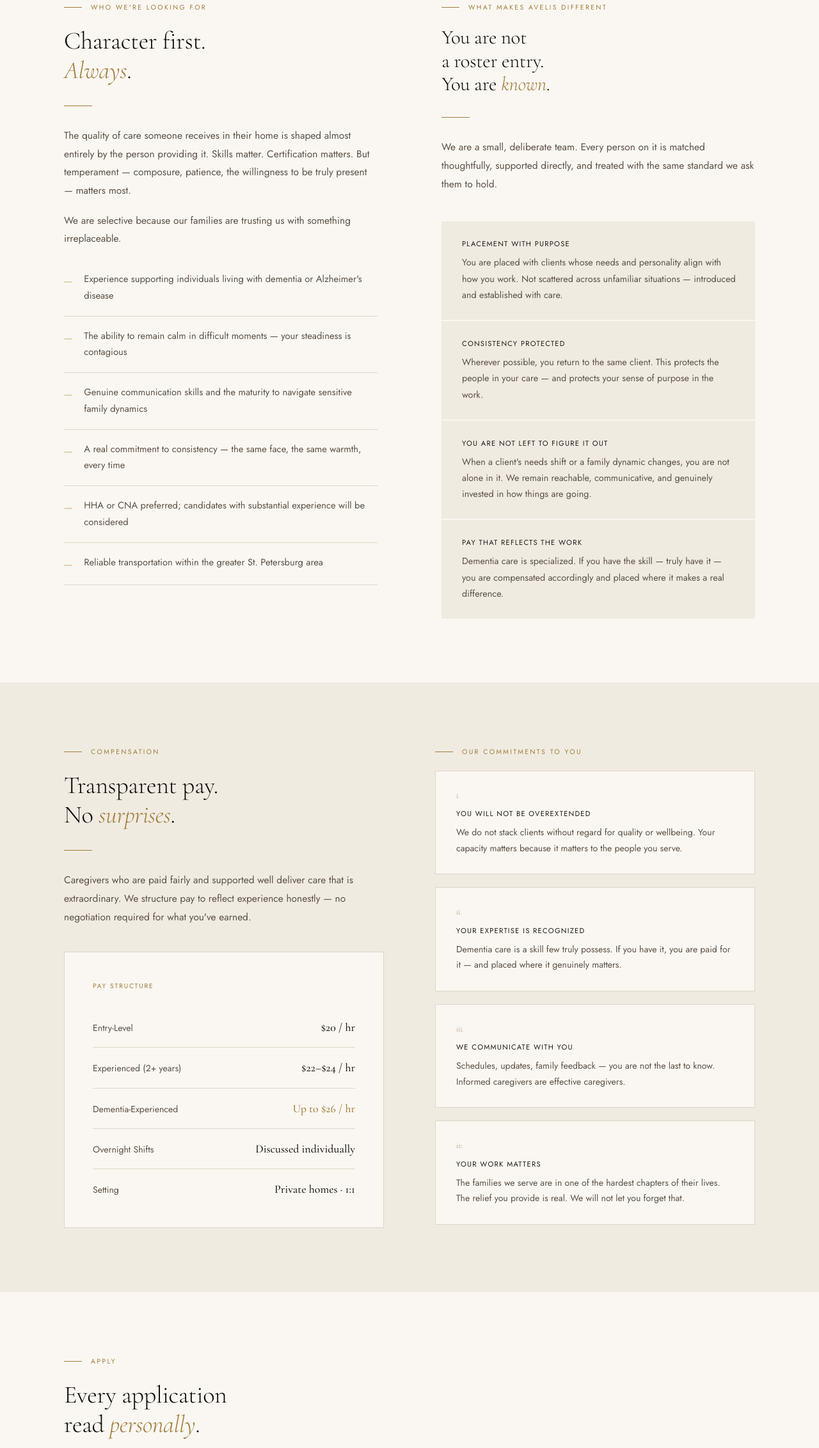
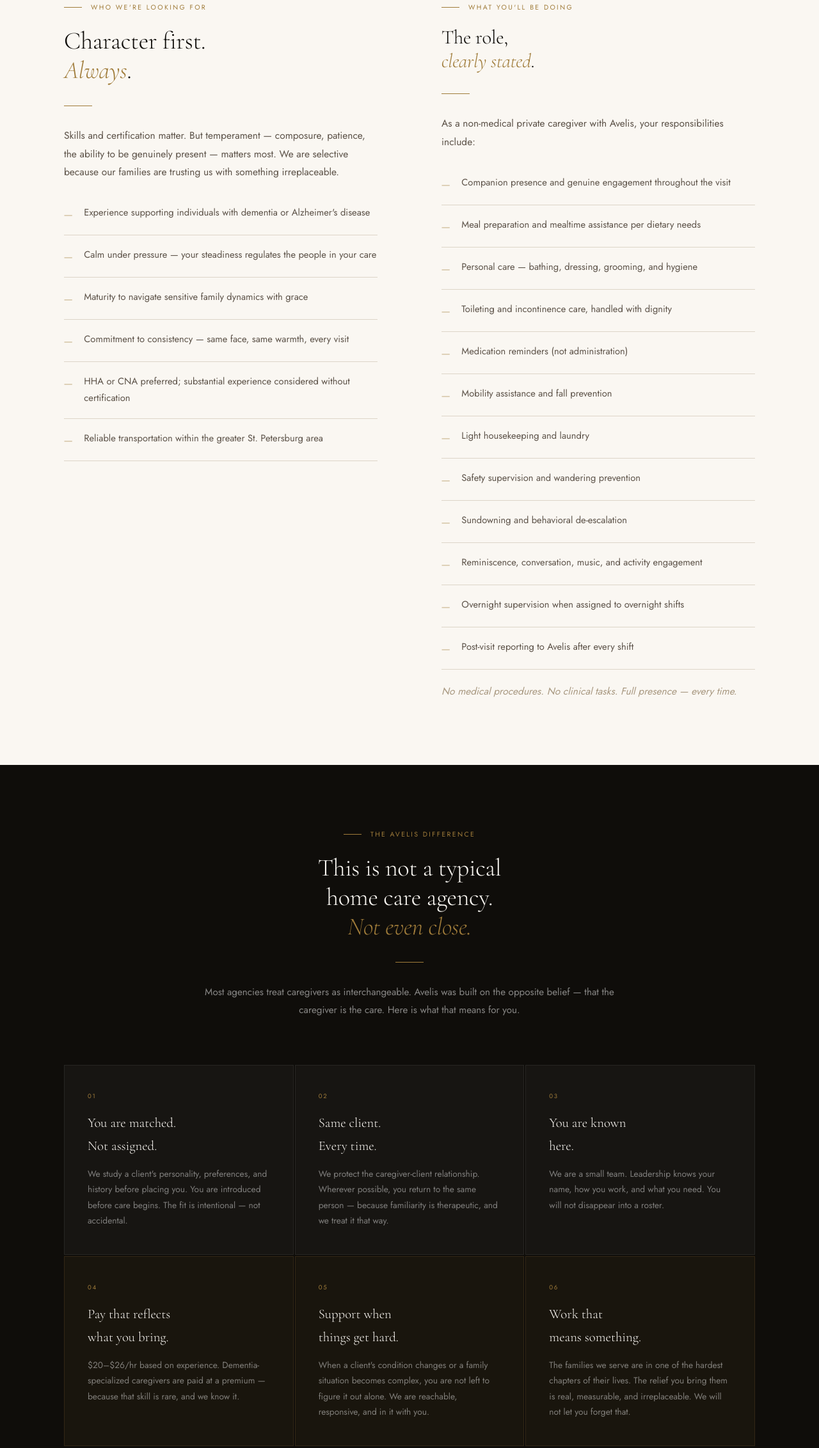
Before and after one commit to strawna12/Avelis, a website: page avelis-care-careers.html in a window 1280 px wide. Shown: the part 963-3227 px from the top of the page at 64% size. Drawn offline with nearby package versions, Linux system fonts and the light colour scheme.

Commit message:
Add files via upload

```diff
--- a/avelis-care-careers.html
+++ b/avelis-care-careers.html
@@ -462,6 +462,7 @@
     .two-col, .comp-grid, .apply-intro { grid-template-columns: 1fr; gap: 48px; }
     .grid-2, .grid-3 { grid-template-columns: 1fr; }
     .footer-inner { padding: 0 28px; }
+    #difference .container > div[style*="grid-template-columns:1fr 1fr 1fr"] { grid-template-columns: 1fr !important; }
   }
 </style>
   <!-- Google tag (gtag.js) -->
@@ -531,46 +532,97 @@
         <h2 class="section-heading">Character first.<br><em>Always</em>.</h2>
         <div class="divider"></div>
         <p class="body-text" style="margin-bottom:18px;">
-          The quality of care someone receives in their home is shaped almost entirely by the person providing it. Skills matter. Certification matters. But temperament — composure, patience, the willingness to be truly present — matters most.
-        </p>
-        <p class="body-text">
-          We are selective because our families are trusting us with something irreplaceable.
+          Skills and certification matter. But temperament — composure, patience, the ability to be genuinely present — matters most. We are selective because our families are trusting us with something irreplaceable.
         </p>
         <ul class="qualities">
-          <li>Experience supporting individuals living with dementia or Alzheimer's disease</li>
-          <li>The ability to remain calm in difficult moments — your steadiness is contagious</li>
-          <li>Genuine communication skills and the maturity to navigate sensitive family dynamics</li>
-          <li>A real commitment to consistency — the same face, the same warmth, every time</li>
-          <li>HHA or CNA preferred; candidates with substantial experience will be considered</li>
+          <li>Experience supporting individuals with dementia or Alzheimer's disease</li>
+          <li>Calm under pressure — your steadiness regulates the people in your care</li>
+          <li>Maturity to navigate sensitive family dynamics with grace</li>
+          <li>Commitment to consistency — same face, same warmth, every visit</li>
+          <li>HHA or CNA preferred; substantial experience considered without certification</li>
           <li>Reliable transportation within the greater St. Petersburg area</li>
         </ul>
       </div>
       <div class="fade-up d1">
-        <div class="section-label">What Makes Avelis Different</div>
-        <h2 class="section-heading" style="font-size:clamp(1.6rem,2.4vw,2rem);">You are not<br>a roster entry.<br>You are <em>known</em>.</h2>
+        <div class="section-label">What You'll Be Doing</div>
+        <h2 class="section-heading" style="font-size:clamp(1.6rem,2.4vw,2rem);">The role,<br><em>clearly stated</em>.</h2>
         <div class="divider"></div>
-        <p class="body-text" style="margin-bottom:40px;">
-          We are a small, deliberate team. Every person on it is matched thoughtfully, supported directly, and treated with the same standard we ask them to hold.
-        </p>
-        <div class="diff-blocks">
-          <div class="diff-block">
-            <div class="diff-block-title">Placement With Purpose</div>
-            <div class="diff-block-body">You are placed with clients whose needs and personality align with how you work. Not scattered across unfamiliar situations — introduced and established with care.</div>
-          </div>
-          <div class="diff-block">
-            <div class="diff-block-title">Consistency Protected</div>
-            <div class="diff-block-body">Wherever possible, you return to the same client. This protects the people in your care — and protects your sense of purpose in the work.</div>
-          </div>
-          <div class="diff-block">
-            <div class="diff-block-title">You Are Not Left to Figure It Out</div>
-            <div class="diff-block-body">When a client's needs shift or a family dynamic changes, you are not alone in it. We remain reachable, communicative, and genuinely invested in how things are going.</div>
-          </div>
-          <div class="diff-block">
-            <div class="diff-block-title">Pay That Reflects the Work</div>
-            <div class="diff-block-body">Dementia care is specialized. If you have the skill — truly have it — you are compensated accordingly and placed where it makes a real difference.</div>
-          </div>
-        </div>
+        <p class="body-text" style="margin-bottom:28px;">As a non-medical private caregiver with Avelis, your responsibilities include:</p>
+        <ul class="qualities">
+          <li>Companion presence and genuine engagement throughout the visit</li>
+          <li>Meal preparation and mealtime assistance per dietary needs</li>
+          <li>Personal care — bathing, dressing, grooming, and hygiene</li>
+          <li>Toileting and incontinence care, handled with dignity</li>
+          <li>Medication reminders (not administration)</li>
+          <li>Mobility assistance and fall prevention</li>
+          <li>Light housekeeping and laundry</li>
+          <li>Safety supervision and wandering prevention</li>
+          <li>Sundowning and behavioral de-escalation</li>
+          <li>Reminiscence, conversation, music, and activity engagement</li>
+          <li>Overnight supervision when assigned to overnight shifts</li>
+          <li>Post-visit reporting to Avelis after every shift</li>
+        </ul>
+        <p class="body-text" style="margin-top:20px; font-style:italic; color:var(--taupe);">No medical procedures. No clinical tasks. Full presence — every time.</p>
       </div>
+    </div>
+  </div>
+</section>
+
+<!-- THE AVELIS DIFFERENCE -->
+<section id="difference" style="background:var(--deep); padding:100px 0;">
+  <div class="container">
+    <div class="fade-up" style="text-align:center; max-width:640px; margin:0 auto 72px;">
+      <div class="section-label" style="color:var(--gold); justify-content:center;">The Avelis Difference</div>
+      <h2 class="section-heading" style="color:var(--white);">This is not a typical<br>home care agency.<br><em>Not even close.</em></h2>
+      <div style="width:44px;height:1px;background:var(--gold);margin:32px auto;"></div>
+      <p style="font-size:0.95rem;color:rgba(255,255,255,0.5);line-height:1.85;">Most agencies treat caregivers as interchangeable. Avelis was built on the opposite belief — that the caregiver is the care. Here is what that means for you.</p>
+    </div>
+    <div style="display:grid;grid-template-columns:1fr 1fr 1fr;gap:2px;" class="fade-up d1">
+
+      <div style="background:rgba(255,255,255,0.03);border:1px solid rgba(255,255,255,0.07);padding:40px 36px;">
+        <div style="font-size:0.6rem;letter-spacing:0.18em;text-transform:uppercase;color:var(--gold);margin-bottom:16px;">01</div>
+        <div style="font-family:var(--serif);font-size:1.3rem;font-weight:300;color:var(--white);margin-bottom:14px;">You are matched.<br>Not assigned.</div>
+        <div style="font-size:0.86rem;color:rgba(255,255,255,0.45);line-height:1.78;">We study a client's personality, preferences, and history before placing you. You are introduced before care begins. The fit is intentional — not accidental.</div>
+      </div>
+
+      <div style="background:rgba(255,255,255,0.03);border:1px solid rgba(255,255,255,0.07);padding:40px 36px;">
+        <div style="font-size:0.6rem;letter-spacing:0.18em;text-transform:uppercase;color:var(--gold);margin-bottom:16px;">02</div>
+        <div style="font-family:var(--serif);font-size:1.3rem;font-weight:300;color:var(--white);margin-bottom:14px;">Same client.<br>Every time.</div>
+        <div style="font-size:0.86rem;color:rgba(255,255,255,0.45);line-height:1.78;">We protect the caregiver-client relationship. Wherever possible, you return to the same person — because familiarity is therapeutic, and we treat it that way.</div>
+      </div>
+
+      <div style="background:rgba(255,255,255,0.03);border:1px solid rgba(255,255,255,0.07);padding:40px 36px;">
+        <div style="font-size:0.6rem;letter-spacing:0.18em;text-transform:uppercase;color:var(--gold);margin-bottom:16px;">03</div>
+        <div style="font-family:var(--serif);font-size:1.3rem;font-weight:300;color:var(--white);margin-bottom:14px;">You are known<br>here.</div>
+        <div style="font-size:0.86rem;color:rgba(255,255,255,0.45);line-height:1.78;">We are a small team. Leadership knows your name, how you work, and what you need. You will not disappear into a roster.</div>
+      </div>
+
+      <div style="background:rgba(160,124,58,0.07);border:1px solid rgba(160,124,58,0.18);padding:40px 36px;">
+        <div style="font-size:0.6rem;letter-spacing:0.18em;text-transform:uppercase;color:var(--gold);margin-bottom:16px;">04</div>
+        <div style="font-family:var(--serif);font-size:1.3rem;font-weight:300;color:var(--white);margin-bottom:14px;">Pay that reflects<br>what you bring.</div>
+        <div style="font-size:0.86rem;color:rgba(255,255,255,0.45);line-height:1.78;">$20–$26/hr based on experience. Dementia-specialized caregivers are paid at a premium — because that skill is rare, and we know it.</div>
+      </div>
+
+      <div style="background:rgba(160,124,58,0.07);border:1px solid rgba(160,124,58,0.18);padding:40px 36px;">
+        <div style="font-size:0.6rem;letter-spacing:0.18em;text-transform:uppercase;color:var(--gold);margin-bottom:16px;">05</div>
+        <div style="font-family:var(--serif);font-size:1.3rem;font-weight:300;color:var(--white);margin-bottom:14px;">Support when<br>things get hard.</div>
+        <div style="font-size:0.86rem;color:rgba(255,255,255,0.45);line-height:1.78;">When a client's condition changes or a family situation becomes complex, you are not left to figure it out alone. We are reachable, responsive, and in it with you.</div>
+      </div>
+
+      <div style="background:rgba(160,124,58,0.07);border:1px solid rgba(160,124,58,0.18);padding:40px 36px;">
+        <div style="font-size:0.6rem;letter-spacing:0.18em;text-transform:uppercase;color:var(--gold);margin-bottom:16px;">06</div>
+        <div style="font-family:var(--serif);font-size:1.3rem;font-weight:300;color:var(--white);margin-bottom:14px;">Work that<br>means something.</div>
+        <div style="font-size:0.86rem;color:rgba(255,255,255,0.45);line-height:1.78;">The families we serve are in one of the hardest chapters of their lives. The relief you bring them is real, measurable, and irreplaceable. We will not let you forget that.</div>
+      </div>
+
+    </div>
+
+    <div class="fade-up d2" style="margin-top:60px;padding:36px 48px;background:rgba(255,255,255,0.03);border:1px solid rgba(255,255,255,0.07);display:flex;align-items:center;justify-content:space-between;flex-wrap:wrap;gap:28px;">
+      <div>
+        <div style="font-family:var(--serif);font-size:1.5rem;font-weight:300;color:var(--white);margin-bottom:6px;">Ready to be part of something <em style="font-style:italic;color:var(--gold);">different</em>?</div>
+        <div style="font-size:0.86rem;color:rgba(255,255,255,0.4);">We review every application personally. No algorithms. No automated rejections.</div>
+      </div>
+      <a href="#apply" class="btn-primary" style="flex-shrink:0;">Apply Now</a>
     </div>
   </div>
 </section>
```
